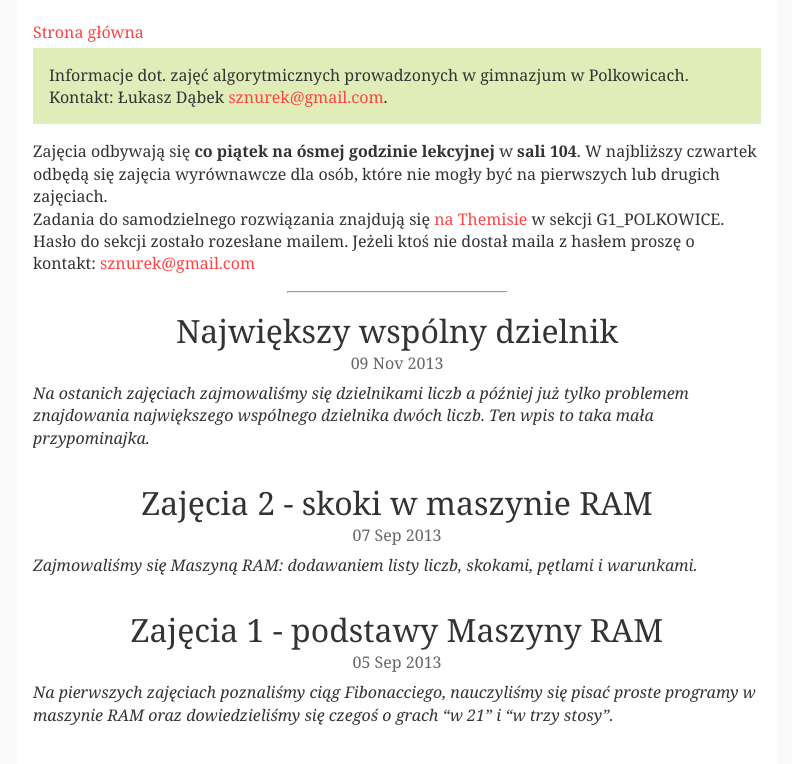
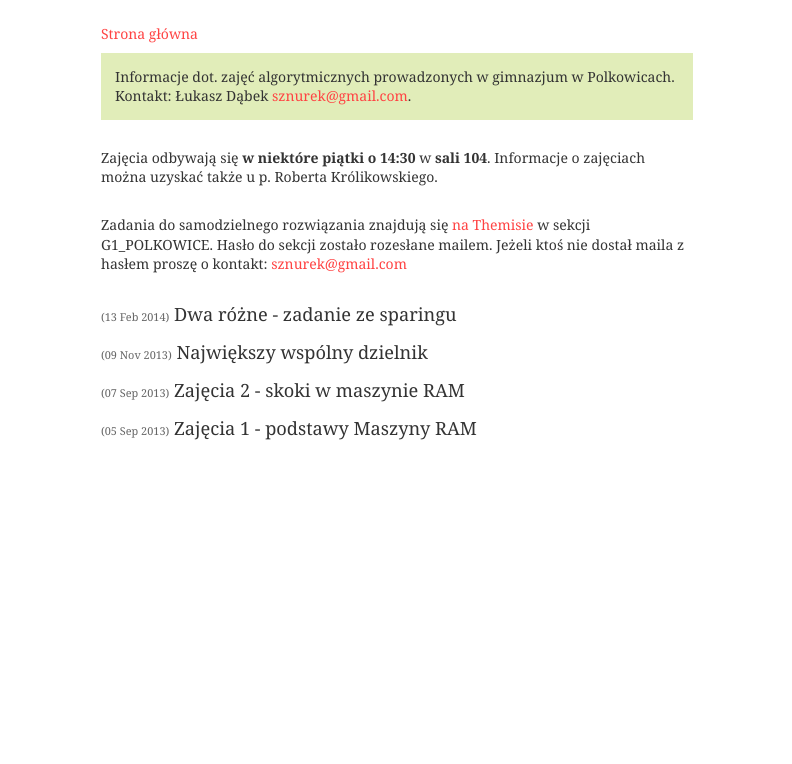
Before and after one commit to sznurek/algorytmy, a Jekyll site: the page built from index.html, in a window 1280 px wide. Shown: the top 764 px of the page, without its empty margins (243-1035 px from the left). Built offline with Jekyll 4.4.1, drawn with Linux system fonts in a browser that asks for light colours; Markdown is read by kramdown in place of the engine named in the settings.

Commit message:
Layout changes and new post.

```diff
--- a/_layouts/post.html
+++ b/_layouts/post.html
@@ -2,7 +2,7 @@
 layout: default
 ---
 <div class="single-post">
-<h1>{{ page.title }}</h1>
+<h2>{{ page.title }}</h2>
 <span class="meta">{{ page.date | date_to_string }}</span>
     {{ content }}
 </div>
--- /dev/null
+++ b/_posts/2014-02-13-dwa-rozne.markdown
@@ -0,0 +1,112 @@
+---
+layout: post
+title: Dwa różne - zadanie ze sparingu
+tags: lesson
+---
+
+Podczas sparingu 31 stycznia mieliście do rozwiązania zadanie "Dwa różne"
+(jest ono dostępne [na themisie](https://themis.lo14.wroc.pl/GIMSPAR/DRO)).
+Zanim będziecie czytać dalej przypomnijcie sobie treść zadania.
+
+Zadanie można próbować rozwiązać w następujący sposób: sprawdźmy każdą
+parę liczb i znajdźmy takie dwie różne liczby, które są najdalej od siebie
+w ciągu. Jak zapisać takie rozwiązanie?
+
+Załóżmy, że mamy wczytany ciąg do tablicy `A` i jest w nim `n` elementów.
+Schemat rozwiązania wygląda następująco:
+
+{% highlight cpp %}
+int najlepsze = 0;
+
+for(int i = 0; i < n; i++) {
+  for(int j = i+1; j < n; j++) {
+    if(A[i] != A[j] && j-i > najlepsze) {
+      najlepsze = j-i;
+    }
+  }
+}
+
+cout << najlepsze << endl;
+{% endhighlight %}
+
+Sprawdźcie sami, że faktycznie `j-i` to odległość między elementami i-tym
+i j-tym (taka, jak jest opisana w treści zadania). Pytanie kontrolne: dlaczego
+wewnętrzną pętlę zaczynam od `i+1` zamiast od `0`?
+
+Przedstawiony rozwiązanie jest poprawne - sprawdzamy wszystkie możliwości,
+więc musimy trafić na wynik optymalny. Jest jednak zbyt wolne! Ile operacji
+porównania (`!=`) wykonuje powyższy program przy ciągu długości `n`?
+
+Popatrzmy na zewnętrzną pętlę. W pierwszym obiegu wykona ona `n-1` obrotów,
+ponieważ wewnętrzna pętla zacznie się wykonywać od `j = 1`. W drugim obiegu
+pętli zewnętrznej (`i = 1`) pętla w środku wykona `n-2` obrotów. I tak dalej.
+
+Zatem liczba wykonanych operacji to `(n-1) + (n-2) + (n-3) + ... + 1 =~ n^2`.
+Ostatni znak oznacza, że wynikiem tej sumy jest mniej więcej `n^2` (w jakim
+sensie mniej więcej dowiecie się na zajęciach).
+
+Patrząc na limity zadania `n` może być równe nawet `500000`, co daje około
+`250000000000`, czyli `25*10^10` operacji. Wykonanie tylu operacji będzie
+trwało wiele godzin, więc na themisie dostaniemy TLE (time limit exceeded -
+przekroczono limit czasu).
+
+## Rozwiązanie optymalne
+
+Na szczęście możemy wymyślić rozwiązanie szybsze, wykonujące mniej więcej
+`n` operacji. Rozważmy jakiś prosty przypadek.
+
+Co by się stało, gdyby pierwszy i ostatni element ciągu były różne (tj.
+`A[0] != A[n-1]`)? Wtedy znamy odpowiedź: nie ma bardziej odległych od
+siebie elementów niż elementy skrajne w ciągu. Odległość między nimi
+wynosi `(n-1)-1 = n-2`.
+
+Co gdy skrajne elementy ciągu są sobie równe? Wtedy musimy wyszukać
+dwa elementy w ciągu: najwcześniejszy element różny od `A[n-1]` oraz
+najpóźniejszy element różny od `A[0]`. Nazwijmy je odpowiednio `A[l]`
+i `A[u]`.
+
+Zobaczmy to na przykładzie: jeżeli na wejściu dostaliśmy poniższy ciąg,
+to `l = 3` i `u = 6`.
+
+    |3|3|3|4|5|3|7|3|3|3|
+           l     u
+
+Teraz zauważmy, że największą odległością między różnymi elementami
+ciągu jest odległość `A[l]` od `A[n-1]` *lub* `A[0]` od `A[u]`. Dlaczego?
+
+Na pewno są to odległości optymalne jeżeli założymy, że jedną z liczb w
+rozwiązaniu jest `A[0]` albo `A[n-1]`. Jeżeli pokażemy, że każde
+rozwiązanie optymalne musi zawierać jeden z krańców ciągu, to udowodnimy
+poprawność algorytmu.
+
+Załóżmy, że istnieje rozwiązanie optymalne, tj. para `A[i] A[j]` taka, że
+`A[i] != A[j]` i odległość między nimi jest największa możliwa. Dodatkowo
+załóżmy, że ani `i`, ani `j` nie są końcami ciągu (nie są równe `0` lub `n-1`).
+
+Co by było, gdyby `A[i-1] != A[j]`? Mielibyśmy lepsze rozwiązanie, ale przecież
+najlepszym jest `A[i] A[j]`! Zatem wiemy, że `A[i-1] = A[j]`. Powtarzając
+rozumowanie otrzymujemy, że `A[i-2] = A[j]`, `A[i-3] = A[j]`, ..., `A[0] = A[j]`.
+
+Zauważmy, że analogicznie możemy zapytać, czy `A[j+1] != A[i]`? Tak samo
+jak poprzednio wiemy, że nie może tak być. Z tego wynika, że `A[j+1] = A[i]`,
+`A[j+2] = A[i]`, ..., `A[n-1] = A[i]`.
+
+Co nam to daje? Popatrzmy: `(A[0] = A[j]) != (A[i] = A[n-1])`. Wyszło, że elementy
+skrajne są różne! Otrzymujemy sprzeczność z tym, że `A[i] A[j]` było optymalnym
+rozwiązaniem. Podsumujmy to na diagramie:
+
+    |5|5|5|5|5|4|......|5|4|4|4|4|4|
+               i        j
+
+Gdybyśmy którąkolwiek z piątek z przodu (lub czwórek z tyłu) zamienili na inną
+liczbę, otrzymalibyśmy lepsze rozwiązanie (a założyliśmy, że lepszego nie ma).
+
+## Implementacja
+
+Żeby zapisać rozwiązanie w C++ musimy potrafić znaleźć liczby `A[l]` i `A[u]`
+z powyższego opisu. Można to zrobić prostą pętlą.
+
+Poza tym trzeba uważać na następujące przypadki:
+
+- wszystkie liczby na wejściu są takie same,
+- na wejściu jest tylko jedna liczba.
--- a/css/main.css
+++ b/css/main.css
@@ -9,9 +9,9 @@ html, body {
 
 body {
     color: #111;
+    font-size: 14px;
+    font-family: Georgia, Palatino, serif;
     background-color: #FFF;
-    font: 16px Georgia, Palatino, serif;
-    background-color: #FAFAFA;
 }
 
 a {
@@ -24,27 +24,22 @@ p {
     line-height: 1.4em;
 }
 
+p.index {
+    margin-top: 2em;
+    margin-bottom: 2em;
+}
+
 h1, h2, h3, h4, h5, h6 {
     text-align: center;
 }
 
-hr {
-    margin: 1em auto;
-    color: #666;
-    width: 30%;
-}
-
-blockquote {
+ul, li {
     margin-left: 1em;
-    padding-left: 1em;
-    background-color: #EEE;
-    border-left: 2px solid #333;
-    font-style: italic;
 }
 
 div.container {
     margin: 0 auto;
-    max-width: 760px;
+    max-width: 620px;
     min-height: 100%;
     background-color: white;
 }
@@ -55,7 +50,7 @@ div.inner-container {
 
 a.home {
     display: block;
-    margin: 0.3em 0;
+    margin: 0.7em 0;
 }
 
 /* ABOUT SECTION */
@@ -72,13 +67,12 @@ div.about p {
 
 /* POSTS */
 .post {
-    margin-bottom: 2em;
+    margin-bottom: 1em;
 }
 
 .post a {
-    font-size: 2em;
+    font-size: 1.3em;
     display: block;
-    text-align: center;
     color: #333;
 }
 
@@ -89,8 +83,7 @@ div.about p {
 }
 
 .post .date {
-    display: block;
-    text-align: center;
+    font-size: 0.6em;
     color: #666;
 }
 
@@ -101,12 +94,14 @@ div.about p {
 
 .single-post .meta {
     display: block;
-    text-align: center;
     color: #666;
+    font-size: 0.8em;
+    margin-bottom: 3em;
 }
 
 .single-post p {
     margin-top: 1em;
+    text-align: justify;
 }
 
 .single-post h2 {
@@ -114,7 +109,13 @@ div.about p {
     font-weight: normal;
     margin: 0;
     margin-top: 1em;
-    margin-bottom: -0.5em;
+}
+
+.single-post h3 {
+    text-align: left;
+    font-weight: normal;
+    margin: 0;
+    margin-top: 1em;
 }
 
 .single-post h1 {
@@ -125,15 +126,11 @@ div.about p {
 pre {
     margin-top: 1em;
     margin-left: 1em;
+    width: auto;
+    overflow-x: auto;
 }
 
 code {
     font-family: 'Droid Sans Mono', 'Source Code Pro', monospace;
-    font-size: 0.8em;
+    font-size: 0.9em;
 }
-
-ul, ol {
-    margin-top: 1em;
-    margin-left: 2em;
-    list-style-type: circle;
-}
--- a/index.html
+++ b/index.html
@@ -3,24 +3,19 @@ layout: default
 title: Algorytmika - Gimnazjum nr 1 w Polkowicach
 ---
 
-<p>
-Zajęcia odbywają się <strong>co piątek na ósmej godzinie lekcyjnej</strong> w <strong>sali 104</strong>.
-W najbliższy czwartek odbędą się zajęcia wyrównawcze dla osób, które nie mogły być na pierwszych lub
-drugich zajęciach.
+<p class="index">
+Zajęcia odbywają się <strong>w niektóre piątki o 14:30</strong> w <strong>sali 104</strong>.
+Informacje o zajęciach można uzyskać także u p. Roberta Królikowskiego.
 </p>
 
-<p>
+<p class="index">
 Zadania do samodzielnego rozwiązania znajdują się <a href="http://themis.lo14.wroc.pl">na Themisie</a>
 w sekcji G1_POLKOWICE. Hasło do sekcji zostało rozesłane mailem. Jeżeli ktoś nie dostał
 maila z hasłem proszę o kontakt: <a href="mailto:sznurek@gmail.com">sznurek@gmail.com</a>
 </p>
 
-<hr>
-
 {% for post in site.posts %}
   <div class="post">
-      <a href="{{ site.url }}/{{ post.url }}">{{ post.title }}</a>
-      <span class="date">{{ post.date | date_to_string }}</span>
-      <p>{{ post.excerpt }}</p>
+      <a href="{{ post.url }}"><span class="date">({{ post.date | date_to_string }})</span> {{ post.title }}</a>
   </div>
 {% endfor %}
```
